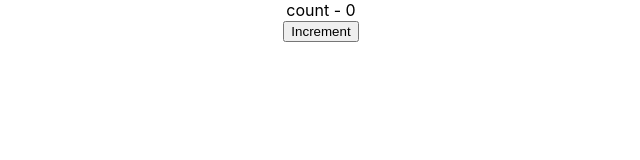
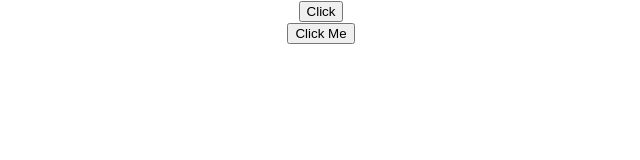
Before and after one commit to imnehaandroid/helloworld.js, a React (Create React App) app: page / in a window 1280 px wide. Shown: the top 160 px of the page, without its empty margins (319-959 px from the left). Built offline with nearby package versions, Linux system fonts and the light colour scheme.

Commit message:
Function and Class EventHandling

```diff
--- a/src/App.js
+++ b/src/App.js
@@ -7,12 +7,18 @@
 import Hello from './components/Hello'
 import Message from './components/Message'
 import Counter from './components/Counter'
+import FunctionClick from './components/FunctionClick'
+import ClassClick from './components/ClassClick'
+
 class App extends Component {
   render(){
   return (
     <div className="App">
-     <Counter />
-
+    <FunctionClick />
+    <ClassClick    />
+    {/*<Counter />*/}
+    {/* <Greet name="Diana" heroName = "Wonder Woman"/>
+       <Welcome name="Bruce" heroName ="Batman"  />*/}
     {/*<Message /> */}
    {/*<Greet name="Bruce" heroName ="Batman">
      <p>This is chlidren props </p>
@@ -20,9 +26,9 @@
     <Greet name="Clark" heroName ="Superman">
      <button>Action</button>
     </Greet>
-    <Greet name="Diana" heroName = "Wonder Woman"/>
 
-    <Welcome name="Bruce" heroName ="Batman"  />
+
+
     <Welcome name="Clark" heroName ="Superman" />
    <Welcome name="Diana" heroName = "Wonder Woman"  />*/ }
 
--- /dev/null
+++ b/src/components/ClassClick.js
@@ -0,0 +1,12 @@
+import React, { Component } from 'react'
+
+   export default class FileName extends Component {
+     clickHandler(){
+         console.log('Clicked the button')
+     }
+    render() {
+    return <div>
+          <button onClick={this.clickHandler}>Click Me</button>
+          </div>
+  }
+}
--- /dev/null
+++ b/src/components/FunctionClick.js
@@ -0,0 +1,16 @@
+import React from 'react'
+
+function FunctionClick(){
+
+ function clickHandler(){
+     console.log('Button Click')
+
+    }
+  return(
+    <div>
+    <button onClick = {clickHandler}> Click</button>
+    </div>
+
+  )
+}
+export default FunctionClick;
--- a/src/components/Greet.js
+++ b/src/components/Greet.js
@@ -5,11 +5,14 @@
     //return <h1> Hello Neha</h1>
 //}
   export const Greet = props => {
-    console.log(props)
-  return <div>
-     <h1> Hello  { props.name }  a.k.a { props.heroName}</h1>
-                 {props.children}
-       </div>
+      // extract name and heroname from props object
+         const {name,heroName} = props
+  return(<div>
+              <div>
+             <h1> Hello  { name }  a.k.a {heroName}</h1>
+
+              </div>
+         </div>)
    }
 
-//export default Greet;
+export default Greet;
--- a/src/components/Welcome.js
+++ b/src/components/Welcome.js
@@ -2,8 +2,11 @@
 
 class Welcome extends Component{
     render(){
+        const {name,heroName} = this.props
+        // for state
+        //const {state1,state2} = this.state
         return <h1>
-             {this.props.name} a.k.a {this.props.heroName}
+             {name} a.k.a {heroName}
               </h1>
     }
 
```
